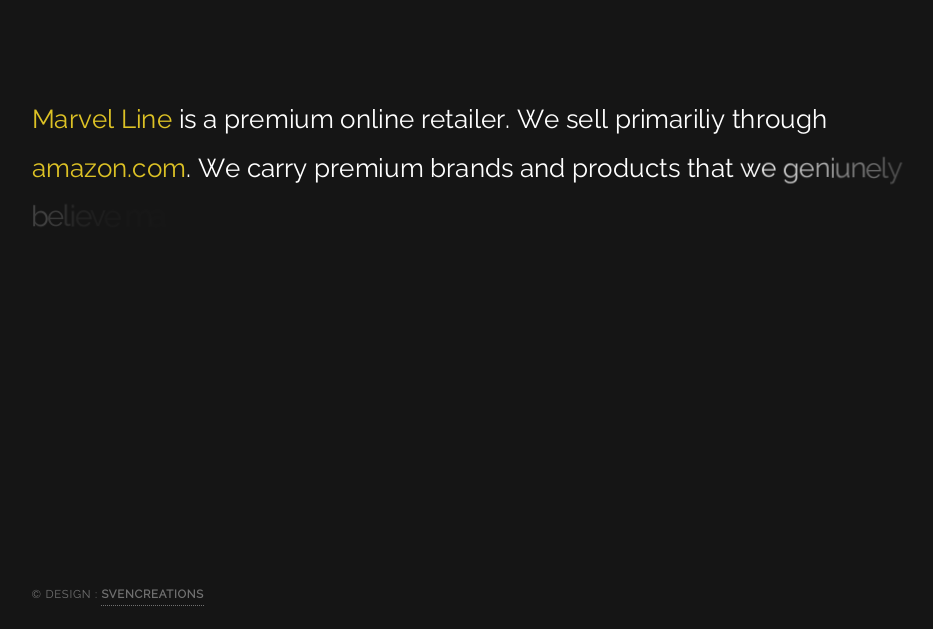
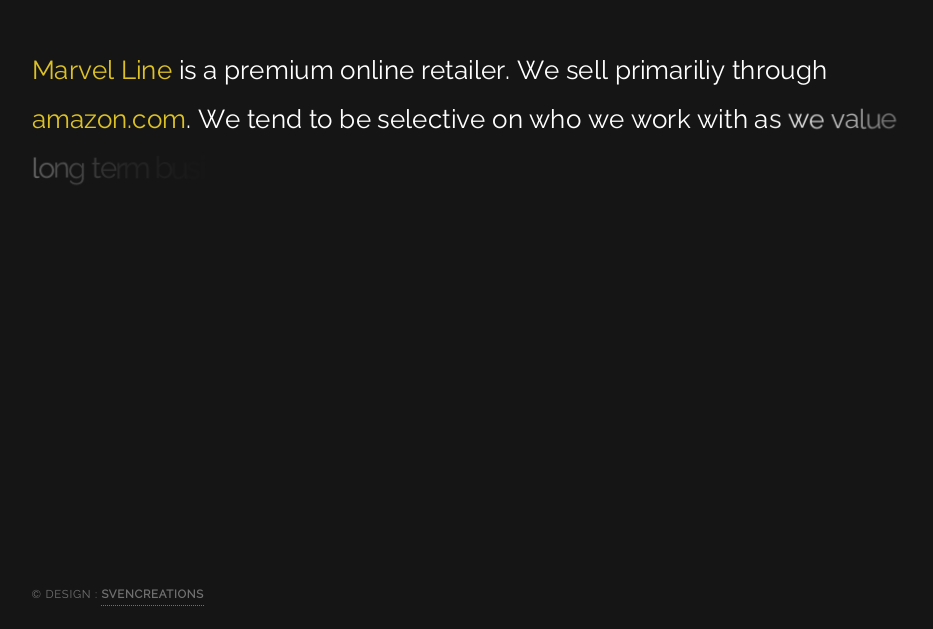
Before and after one commit to brianleungwh/marvelline.com, a plain HTML site: page index.html in a window 1280 px wide. Shown: the part 171-800 px from the top of the page, without its empty margins (58-991 px from the left). Drawn offline with nearby package versions, Linux system fonts and the light colour scheme.

Commit message:
Change inquiry business email address

```diff
--- a/index.html
+++ b/index.html
@@ -47,9 +47,8 @@
     <div class="content-wrapper">
         <div class="v-center">
             <div class="main-content">
-                <p><a href>Marvel Line</a> is a premium online retailer. We sell primariliy through <a target='_blank' href="https://amazon.com">amazon.com</a>. We carry premium brands and products that we geniunely believe make people's lives better. If you have a product that fits that bill, please reach out to us at <a href='mailto:opportunities@marvelline.com'>opportunities@marvelline.com</a> and we will get back to you within 24 hours!
-
-
+                <p>
+                    <a href>Marvel Line</a> is a premium online retailer. We sell primariliy through <a target='_blank' href="https://amazon.com">amazon.com</a>. We tend to be selective on who we work with as we value long term business relationships where growth and prosperity is built through trust. We strive to provide value to brands and make every effort to establish confidence with businesses we work with. For inquiries, please contact us at <a href='mailto:business@marvelline.com'>business@marvelline.com</a> and we look forward to working with you.
                 </p>
                 <!-- <ul>
                     <li><a href="http://twitter.com/svencreations">Twitter</a></li>
```
